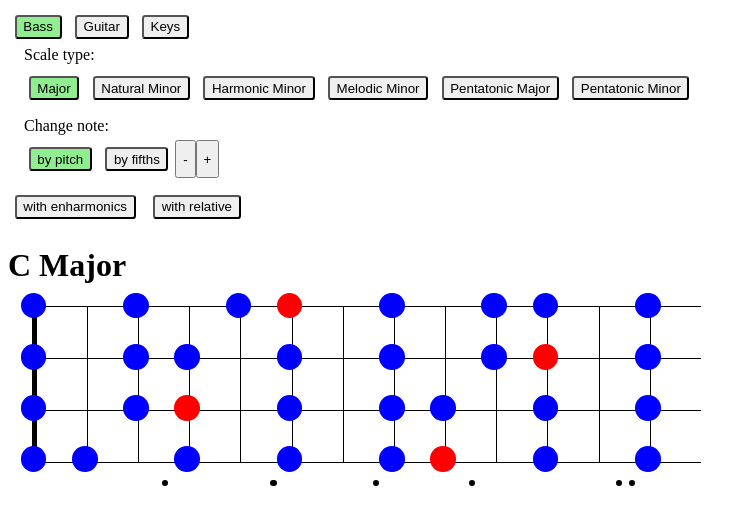
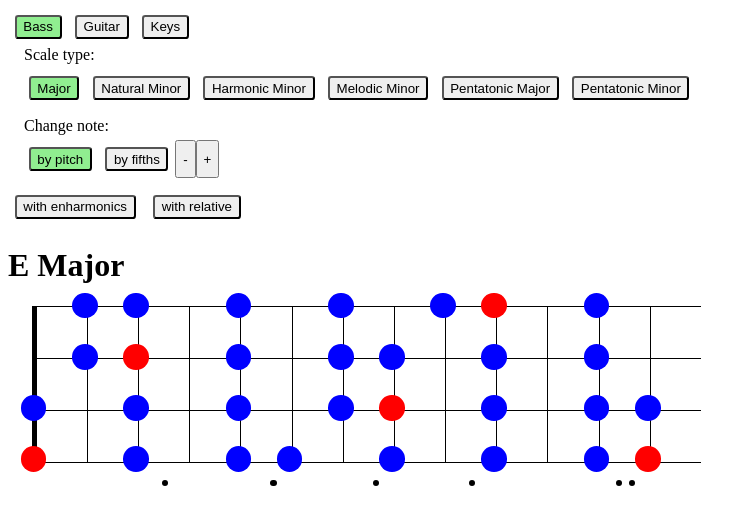
Before and after one commit to thibaudpriou/musicscales, a SvelteKit app: page / in a window 1280 px wide. Shown: the top 524 px of the page, without its empty margins (0-756 px from the left). Built offline with nearby package versions, Linux system fonts and the light colour scheme.

Commit message:
feat: select "E" by default

```diff
--- a/src/routes/+page.svelte
+++ b/src/routes/+page.svelte
@@ -18,7 +18,7 @@
 	$: scaleHasRelative = ['major', 'natural-minor'].includes(selectedScale.type);
 
 	const enharmonicNotes = notes.filter((n) => !n.enharmonic);
-	let selectedNote = enharmonicNotes[0]; // E by default, because bass is default instru
+	let selectedNote = enharmonicNotes.find((n) => n.pitchOffset === 4); // E by default, because bass is default instru
 
 	const selectInstruCallback = (value: InstrumentInfo) => () => {
 		selectedInstru = value;
```
